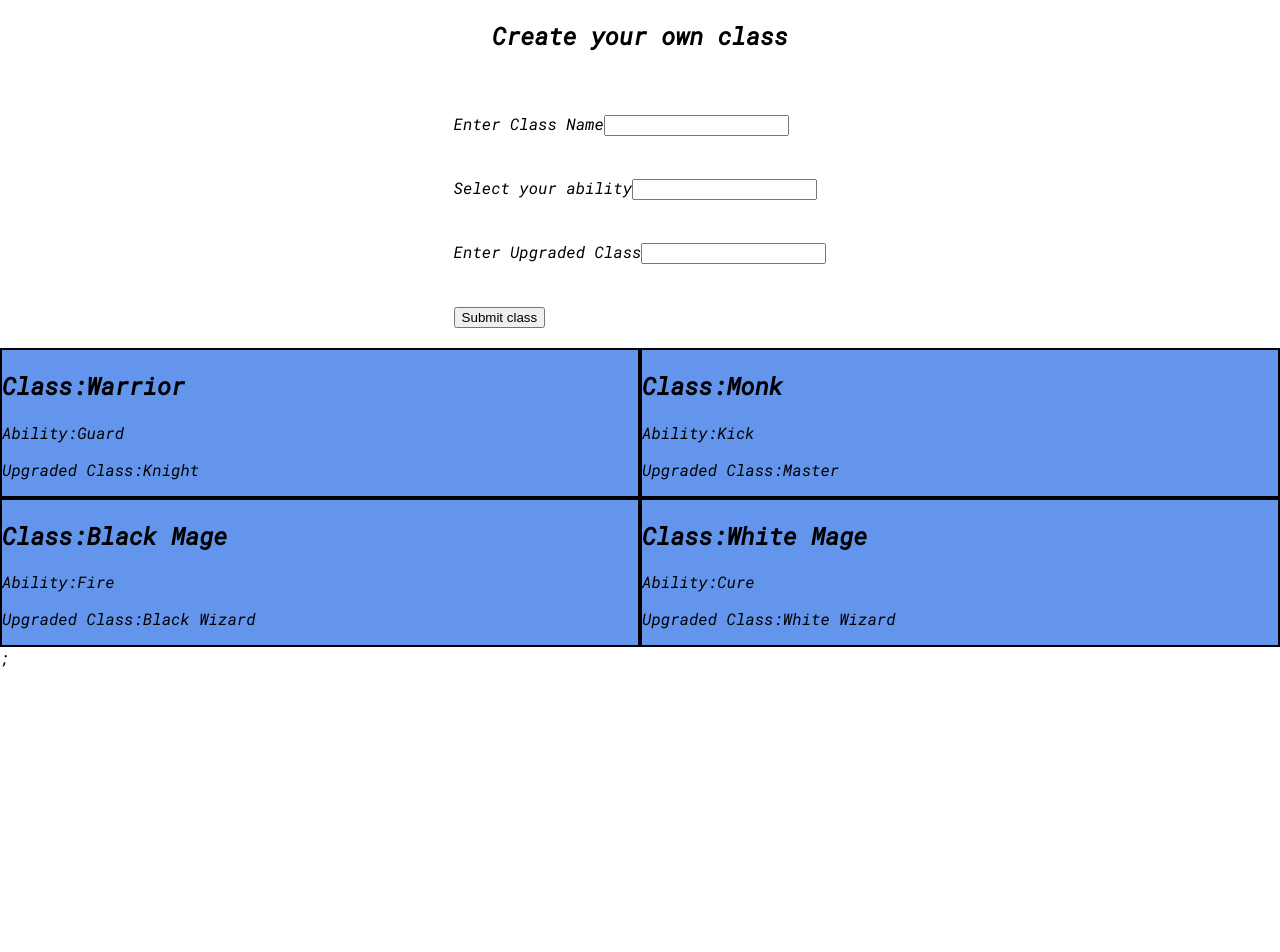
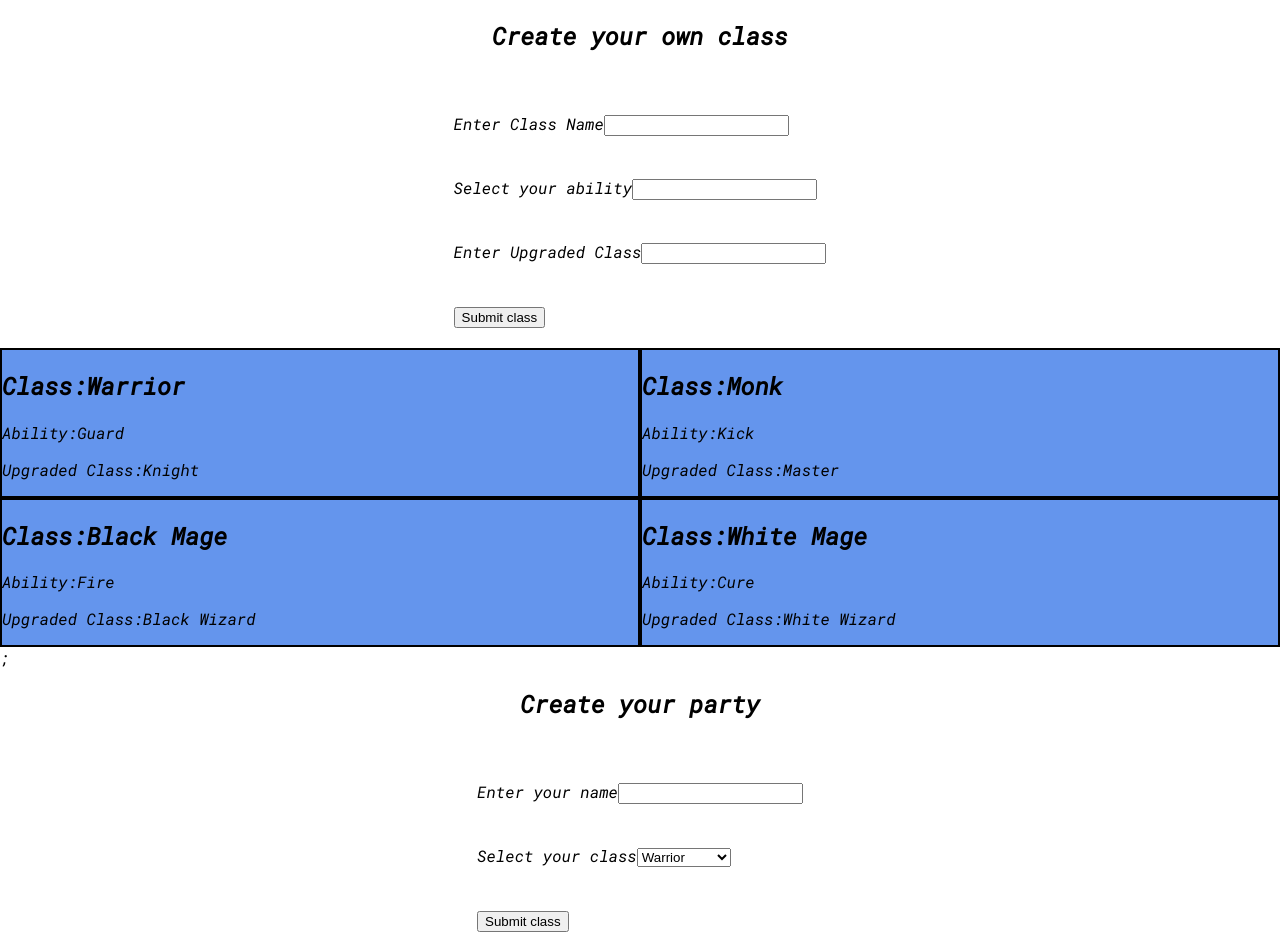
Before and after one commit to jleonen/react-practice, a React (Create React App) app: page / in a window 1280 px wide. Before the commit the page ends 800 px from the top, so only its background shows below. Built offline with nearby package versions, Linux system fonts and the light colour scheme.

Commit message:
Added dynamic feature where you can add party members to your custom party

```diff
--- a/src/App.js
+++ b/src/App.js
@@ -1,8 +1,10 @@
 import "./App.css";
 import RenderClass from "./RenderClasses";
-import ClassForm from "./ClassForm";
+// import ClassForm from "./ClassForm";
 import { useState } from "react";
 import UserClasses from "./UserClasses";
+import UserParty from "./UserParty";
+import RenderMembers from "./RenderMembers";
 
 function App() {
   const classesFF = [
@@ -32,6 +34,7 @@ function App() {
     },
   ];
 
+  const partyMembers = [];
   const [classes, setClasses] = useState(classesFF);
   const addClass = (classFF) => {
     console.log(classFF);
@@ -40,10 +43,19 @@ function App() {
     });
   };
 
+  const [member, setMember] = useState(partyMembers);
+  const renderMember = function (member) {
+    setMember((prevMember) => {
+      return [member, ...prevMember];
+    });
+  };
+
   return (
     <div>
       <UserClasses addInfo={addClass} />
       <RenderClass items={classes} />;
+      <UserParty onChangeMember={renderMember} />
+      <RenderMembers items={member} />
     </div>
   );
 }
--- /dev/null
+++ b/src/MemberInfo.css
@@ -0,0 +1,10 @@
+@import url("https://fonts.googleapis.com/css2?family=Big+Shoulders+Display:wght@700&family=Lexend+Deca&family=Poppins:wght@400;500;600;700&family=Roboto+Mono:ital@1&display=swap");
+
+body {
+  font-family: "Roboto Mono", monospace;
+}
+
+.class-info {
+  border: 2px solid black;
+  background-color: cornflowerblue;
+}
--- /dev/null
+++ b/src/MemberInfo.js
@@ -0,0 +1,13 @@
+import React from "react";
+import "./MemberInfo.css";
+
+const MemberInfo = function (props) {
+  return (
+    <div className="class-info">
+      <h2>Name: {props.name}</h2>
+      <p>Class: {props.class}</p>
+    </div>
+  );
+};
+
+export default MemberInfo;
--- /dev/null
+++ b/src/RenderMembers.css
@@ -0,0 +1,4 @@
+.container-grid {
+  display: grid;
+  grid-template-columns: 1fr 1fr;
+}
--- /dev/null
+++ b/src/RenderMembers.js
@@ -0,0 +1,19 @@
+import React from "react";
+import MemberInfo from "./MemberInfo";
+import "./RenderMembers.css";
+
+const RenderMembers = function (props) {
+  return (
+    <div className="container-grid">
+      {props.items.map((members) => (
+        <MemberInfo
+          key={members.id}
+          name={members.name}
+          class={members.class}
+        />
+      ))}
+    </div>
+  );
+};
+
+export default RenderMembers;
--- /dev/null
+++ b/src/UserClass.css
@@ -0,0 +1,10 @@
+.container {
+  display: flex;
+  flex-direction: column;
+  align-items: center;
+  gap: 20px;
+}
+
+form {
+  line-height: 4;
+}
--- /dev/null
+++ b/src/UserClass.js
@@ -0,0 +1,54 @@
+import React, { useState } from "react";
+import "./UserClass.css";
+
+const UserClass = function (props) {
+  const [name, setName] = useState("");
+  const [newClass, setClass] = useState("");
+
+  const nameChangeHandler = function (event) {
+    setName(event.target.value);
+  };
+
+  const classChangeHandler = function (event) {
+    setClass(event.target.value);
+  };
+
+  const submitHandler = (event) => {
+    event.preventDefault();
+
+    const userData = {
+      name: name,
+      class: newClass,
+      type: "party",
+    };
+
+    props.onChangeData(userData);
+    setName("");
+    setClass("");
+  };
+
+  return (
+    <div className="container">
+      <h2>Create your party</h2>
+      <form onSubmit={submitHandler}>
+        <div>
+          <label>Enter your name</label>
+          <input value={name} onChange={nameChangeHandler} />
+        </div>
+        <div>
+          <label>Select your class</label>
+
+          <select onChange={classChangeHandler}>
+            <option value="warrior">Warrior</option>
+            <option value="monk">Monk</option>
+            <option value="black mage">Black Mage</option>
+            <option value="white mage">White Mage</option>
+          </select>
+        </div>
+        <button type="submit">Submit class</button>
+      </form>
+    </div>
+  );
+};
+
+export default UserClass;
--- /dev/null
+++ b/src/UserParty.js
@@ -0,0 +1,17 @@
+import React from "react";
+import UserClass from "./UserClass";
+
+const UserParty = function (props) {
+  const renderData = function (data) {
+    const userData = {
+      ...data,
+      id: Math.random().toString(),
+    };
+    console.log(userData);
+    props.onChangeMember(userData);
+  };
+
+  return <UserClass onChangeData={renderData} />;
+};
+
+export default UserParty;
```
